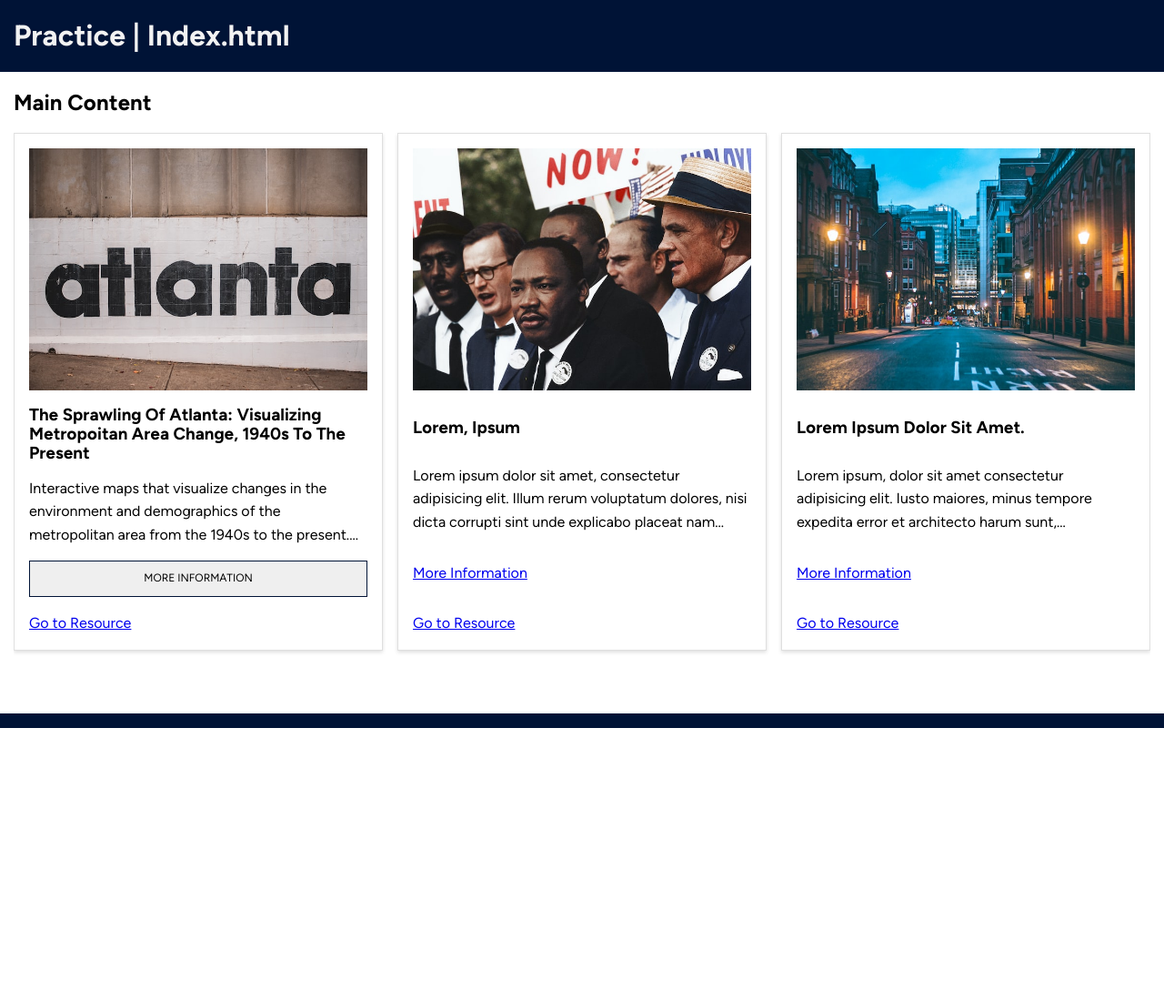
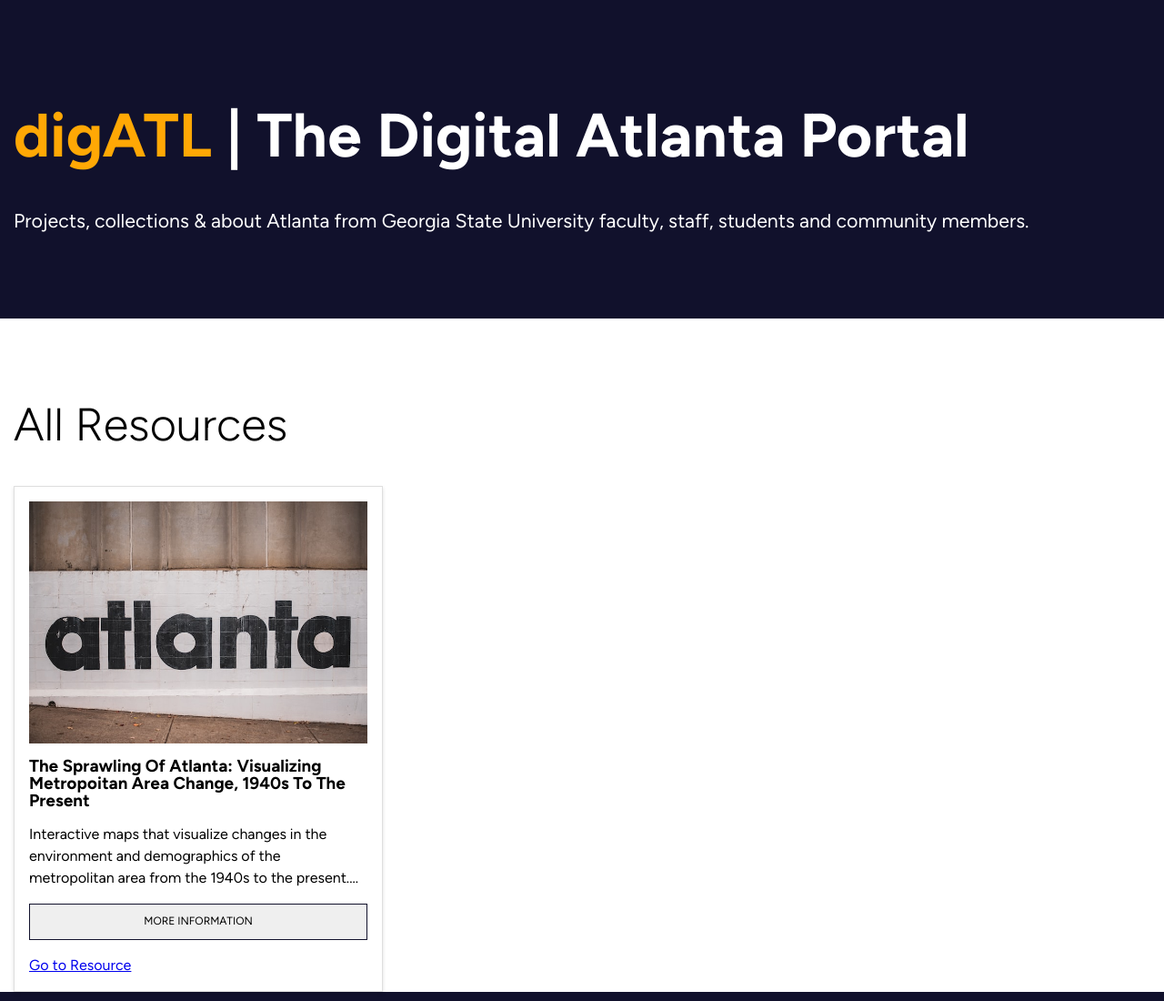
Before and after one commit to jbodnar2/practice, a PHP site: page /index.html in a window 1280 px wide. Shown: the whole page at 91% size. Before the commit the page ends 800 px from the top, so only its background shows below. Run offline with PHP 8.4, Linux system fonts and the light colour scheme.

Commit message:
Update stuff

```diff
--- a/css/style.css
+++ b/css/style.css
@@ -360,19 +360,29 @@
 }
 
 :root {
-  /* ***** Colors ***** */
-  --color-blue: #3f82ff;
-  --color-dark: #001336;
-  --color-gray: #737373;
-  --color-light-gray: #f2f2f2;
-  --color-white: #ffffff;
-  --color-yellow: #ffbc3f;
+  /* ----- Colors ----- */
+  --color-dark: hsl(240, 43%, 12%);
+  --color-base: hsl(249, 50%, 43%);
+  --color-light: hsl(249, 100%, 95%);
 
-  /* ***** Fonts ***** */
+  --color-accent: hsl(39, 100%, 51%);
+  --color-white: hsl(0, 0%, 100%);
+  --color-light-gray: hsl(0, 0%, 98%);
+
+  /* ----- Font sizing ----- */
+  --fs-site-title: 4.209rem;
+  --fs-biggest: 3.157rem;
+  --fs-bigger: 2.369rem;
+  --fs-big: 1.33rem;
+  --fs-normal: 1rem;
+  --fs-small: 0.75rem;
+
+  /* ----- Font family ----- */
   --font-base: "Figtree", system-ui, -apple-system, Segoe UI, Roboto, Ubuntu,
     Cantarell, Noto Sans, sans-serif, BlinkMacSystemFont, "Segoe UI", Roboto,
     Oxygen, Ubuntu, Cantarell, "Open Sans", "Helvetica Neue", sans-serif;
-  --font-size: 1rem;
+
+  /* ----- Font weights ----- */
   --fw-black: 900;
   --fw-extra-bold: 800;
   --fw-bold: 700;
@@ -381,10 +391,9 @@
   --fw-regular: 400;
   --fw-light: 300;
 
-  /* ***** Spacing ***** */
-  --line-height-body: 1.6;
-  --line-height-headings: 1.125;
-  --spacer-1: 1rem;
+  /* ----- Line Heights ----- */
+  --line-height-body: 1.5;
+  --line-height-headings: 1;
 }
 
 *,
@@ -394,27 +403,39 @@
 }
 
 body {
-  margin: 0;
   font-family: "Figtree", system-ui, -apple-system, Segoe UI, Roboto, Ubuntu,
     Cantarell, Noto Sans, sans-serif, BlinkMacSystemFont, "Segoe UI", Roboto,
     Oxygen, Ubuntu, Cantarell, "Open Sans", "Helvetica Neue", sans-serif;
   font-family: var(--font-base);
-  font-size: 1rem;
   font-size: var(--font-size);
-  line-height: 1.6;
+  line-height: 1.5;
   line-height: var(--line-height-body);
+}
+
+h1 {
+  font-size: 4.209rem;
+  font-size: var(--fs-site-title);
+  font-weight: 700;
+  font-weight: var(--fw-bold);
+}
+
+h2 {
+  font-size: 3.157rem;
+  font-size: var(--fs-biggest);
+  font-weight: 300;
+  font-weight: var(--fw-light);
 }
 
 h1,
 h2,
 h3 {
-  line-height: 1.125;
+  line-height: 1;
   line-height: var(--line-height-headings);
 }
 
-.grid {
+.parent-grid {
   display: grid;
-  grid-template-rows: auto auto 1fr auto;
+  grid-template-rows: 350px minmax(50px, auto) 1fr auto;
   min-height: 100vh;
 }
 
@@ -422,20 +443,100 @@
   margin: 0 auto;
   width: 99vw;
   max-width: 1250px;
-}
-
-.main {
-  /* See https://developer.mozilla.org/en-US/docs/Web/CSS/contain */
-  contain: content;
+  contain: layout;
 }
 
 .header,
 .footer {
-  background-color: #001336;
+  background-color: hsl(240, 43%, 12%);
   background-color: var(--color-dark);
-  color: #f2f2f2;
-  color: var(--color-light-gray);
-  min-height: 1rem;
-  min-height: var(--spacer-1);
-  contain: content;
+  color: hsl(0, 0%, 100%);
+  color: var(--color-white);
+  min-height: 1ch;
 }
+
+.header {
+  display: grid;
+  align-items: center;
+  justify-items: center;
+  place-items: center;
+}
+
+.header__tagline {
+  font-size: 1.33rem;
+  font-size: var(--fs-big);
+}
+
+.color-accent {
+  color: hsl(39, 100%, 51%);
+  color: var(--color-accent);
+}
+
+/* ----- utilities.css ----- */
+
+/* Use to set proportional vertical rhythm */
+
+.flow-content > * {
+  margin: 0;
+}
+
+.flow-content > * + * {
+  margin-top: 1rem;
+}
+
+.card-grid {
+  display: grid;
+  grid-template-columns: repeat(auto-fill, minmax(400px, 1fr));
+  grid-gap: 1rem;
+  gap: 1rem;
+  overflow: visible;
+}
+
+.card {
+  display: flex;
+  flex-direction: column;
+  justify-content: space-between;
+  padding: 1rem;
+  border: 1px solid hsla(0, 0%, 0%, 0.125);
+  box-shadow: 0px 2px 4px hsla(0, 0%, 0%, 0.125);
+}
+
+.card__image {
+  -o-object-fit: cover;
+  object-fit: cover;
+  max-width: 100%;
+}
+
+.card__title {
+  text-transform: capitalize;
+  font-weight: 700;
+  font-weight: var(--fw-bold);
+}
+
+.card__more-link {
+  display: inline-block;
+}
+
+.card__more-button {
+  text-decoration: none;
+  text-transform: uppercase;
+  font-size: 0.75rem;
+  font-size: var(--fs-small, 0.75rem);
+  border: 1px solid hsl(240, 43%, 12%);
+  border: 1px solid var(--color-dark);
+  display: block;
+  text-align: center;
+  padding: 1em;
+}
+
+.card__description {
+  display: -webkit-box;
+  overflow: hidden;
+  -webkit-line-clamp: 3;
+  -webkit-box-orient: vertical;
+}
+
+dialog::backdrop {
+  background: hsl(240, 43%, 12%);
+  background: var(--color-dark, hsla(240, 43%, 12%, 0.99));
+}
--- a/index.html
+++ b/index.html
@@ -8,213 +8,64 @@
     <title>Practice</title>
   </head>
 
-  <body>
-    <div class="grid">
+  <body class="parent-grid">
     <header class="header">
       <div class="container">
-          <h1>Practice | Index.html</h1>
+        <h1 class="header__title">
+          <span class="color-accent">digATL</span> | The Digital Atlanta Portal
+        </h1>
+        <p class="header__tagline">
+          Projects, collections &amp; about Atlanta from Georgia State
+          University faculty, staff, students and community members.
+        </p>
       </div>
     </header>
     <nav class="nav"></nav>
     <main class="main container">
-        <h2>Main Content</h2>
+      <h2>All Resources</h2>
       <!-- Main content -->
 
-        <style>
-          .resource-grid {
-            display: grid;
-            grid-template-columns: repeat(auto-fill, minmax(400px, 1fr));
-            gap: 1rem;
-            overflow: visible;
-          }
-
-          .resource-card {
-            display: flex;
-            flex-direction: column;
-            justify-content: space-between;
-            padding: 1rem;
-            border: 1px solid hsl(0 0% 0% / 0.125);
-            box-shadow: 0px 2px 4px hsl(0 0% 0% / 0.125);
-          }
-
-          .resource-card__image {
-            object-fit: cover;
-            max-width: 100%;
-          }
-
-          .resource-card__title {
-            text-transform: capitalize;
-            font-weight: var(--fw-bold);
-          }
-
-          .resource-card__more-link {
-            display: inline-block;
-          }
-
-          .resource-card__more-button {
-            text-decoration: none;
-            text-transform: uppercase;
-            font-size: var(--fs-small, 0.75rem);
-            border: 1px solid var(--color-dark);
-            display: block;
-            text-align: center;
-            padding: 1em;
-          }
-
-          .resource-card__description {
-            display: -webkit-box;
-            overflow: hidden;
-            -webkit-line-clamp: 3;
-            -webkit-box-orient: vertical;
-          }
-
-          .flow-content > * {
-            margin: 0;
-          }
-
-          .flow-content > * + * {
-            margin-top: 1rem;
-          }
-
-          dialog::backdrop {
-            background: hsl(0 0% 0% / 0.9);
-            color: red;
-          }
-        </style>
-
-        <div class="resource-grid">
-          <div class="resource-card flow-content">
-            <img
-              loading="lazy"
-              src="images/atl00.jpg"
-              alt=""
-              class="resource-card__image"
-            />
-            <h3 class="resource-card__title">
-              The Sprawling of Atlanta: Visualizing Metropoitan Area Change,
-              1940s to the Present
+      <div class="card-grid">
+        <div class="card flow-content">
+          <img loading="lazy" src="images/atl00.jpg" class="card__image" />
+          <h3 class="card__title">
+            The Sprawling of Atlanta: Visualizing Metropoitan Area Change, 1940s
+            to the Present
           </h3>
-            <p class="resource-card__description">
+          <p class="card__description">
             Interactive maps that visualize changes in the environment and
-              demographics of the metropolitan area from the 1940s to the
-              present. Explore aerial imagery overlays Lorem ipsum dolor sit
-              amet consectetur adipisicing elit. Hic harum fugit pariatur.
+            demographics of the metropolitan area from the 1940s to the present.
+            Explore aerial imagery overlays Lorem ipsum dolor sit amet
+            consectetur adipisicing elit. Hic harum fugit pariatur.
           </p>
 
-            <button class="resource-card__more-button" data-dialog="dialog01">
+          <button class="card__more-button" data-dialog="dialog01">
             More Information
           </button>
 
-            <a href="/" class="resource-card__resource-button"
-              >Go to Resource</a
-            >
+          <a href="/" class="card__resource-button">Go to Resource</a>
         </div>
 
         <dialog id="dialog01">
-            <h3 class="resource-card__title">
-              The Sprawling of Atlanta: Visualizing Metropoitan Area Change,
-              1940s to the Present
+          <h3 class="card__title">
+            The Sprawling of Atlanta: Visualizing Metropoitan Area Change, 1940s
+            to the Present
           </h3>
-            <p class="resource-card__description">
+          <p class="card__description">
             Interactive maps that visualize changes in the environment and
-              demographics of the metropolitan area from the 1940s to the
-              present. Explore aerial imagery overlays Lorem ipsum dolor sit
-              amet consectetur adipisicing elit. Hic harum fugit pariatur.
+            demographics of the metropolitan area from the 1940s to the present.
+            Explore aerial imagery overlays Lorem ipsum dolor sit amet
+            consectetur adipisicing elit. Hic harum fugit pariatur.
           </p>
         </dialog>
 
-          <script>
-            (function () {
-              document.addEventListener("click", (event) => {
-                event.preventDefault();
-
-                if (event.target.matches("dialog")) {
-                  event.target.close();
-                }
-
-                if (!event.target.matches("[data-dialog]")) return;
-                event.preventDefault();
-
-                const dialogId = event.target.dataset.dialog;
-                const dialog = document.querySelector(`#${dialogId}`);
-
-                dialog.showModal();
-              });
-            })();
-          </script>
-
-          <div class="resource-card flow-content">
-            <img
-              loading="lazy"
-              src="images/change00.jpg"
-              alt=""
-              class="resource-card__image"
-            />
-            <h3 class="resource-card__title">Lorem, Ipsum</h3>
-            <p class="resource-card__description">
-              Lorem ipsum dolor sit amet, consectetur adipisicing elit. Illum
-              rerum voluptatum dolores, nisi dicta corrupti sint unde explicabo
-              placeat nam quod necessitatibus consequuntur quidem vel delectus
-              ipsa consequatur doloremque labore neque quisquam tempora
-              obcaecati? Itaque provident fugit doloremque magni ad impedit
-              libero quo nam voluptatibus modi distinctio ut nobis illum ea ab
-              hic, quibusdam magnam ipsum corporis, at quod! Consequatur
-              facilis, id dolores nulla veritatis quam, vitae assumenda enim
-              velit consequuntur nemo dolorum labore? Reprehenderit sequi, vero
-              dolorem corporis consequuntur optio, animi, suscipit modi eligendi
-              voluptas ex reiciendis maxime porro? Deleniti totam consequuntur
-              ducimus eveniet, at, ipsum unde odio fugiat adipisci repellat ut
-              fugit nisi obcaecati sed quisquam itaque mollitia distinctio iusto
-              numquam eligendi tempore? Odit voluptas modi consequatur deserunt
-              adipisci repellat hic accusamus explicabo?
-            </p>
-
-            <a href="/" class="resource-card__more-link">More Information</a>
-
-            <a href="/" class="resource-card__resource-button"
-              >Go to Resource</a
-            >
-          </div>
-
-          <div class="resource-card flow-content">
-            <img
-              loading="lazy"
-              src="images/city00.jpg"
-              alt=""
-              class="resource-card__image"
-            />
-            <h3 class="resource-card__title">Lorem Ipsum Dolor Sit Amet.</h3>
-            <p class="resource-card__description">
-              Lorem ipsum, dolor sit amet consectetur adipisicing elit. Iusto
-              maiores, minus tempore expedita error et architecto harum sunt,
-              voluptatum necessitatibus laudantium dolore? Sit aliquid similique
-              non iure eius accusamus quibusdam doloribus animi assumenda nemo
-              dolorum tempora ab fuga, itaque saepe quis nobis officiis
-              aspernatur recusandae in harum ducimus dolorem autem quod.
-              Adipisci voluptatibus architecto numquam doloremque consequatur
-              itaque nesciunt earum odit rem pariatur sed, maxime illo officia
-              harum necessitatibus similique. Explicabo earum cupiditate dicta
-              soluta qui, placeat eligendi possimus quaerat consectetur cumque
-              ab dolorem sed quia commodi odio! Labore facere ea amet temporibus
-              assumenda. Quibusdam iusto repudiandae ipsam! Beatae minima fugit
-              accusantium adipisci consequuntur possimus ut, cupiditate iusto
-              officia sint maiores enim, sequi vitae est! Ipsum nam nostrum
-              delectus odio, dolores exercitationem at ipsa voluptatibus!
-            </p>
-
-            <a href="/" class="resource-card__more-link">More Information</a>
-
-            <a href="/" class="resource-card__resource-button"
-              >Go to Resource</a
-            >
-          </div>
+        <script></script>
       </div>
 
       <!-- Main Content End -->
-        <!-- <iframe src="html-includes/include-a.html" frameborder="0" allow="fullscreen" loading="lazy" onload="this.before(...(this.contentWindow.document.body||this.contentWindow.document).children);this.remove()"></iframe> -->
     </main>
     <footer class="footer"></footer>
-    </div>
+
     <script src="js/main.js" type="module"></script>
   </body>
 </html>
--- a/js/main.js
+++ b/js/main.js
@@ -0,0 +1,17 @@
+(function () {
+  document.addEventListener("click", (event) => {
+    event.preventDefault();
+
+    if (event.target.matches("dialog")) {
+      event.target.close();
+    }
+
+    if (!event.target.matches("[data-dialog]")) return;
+    event.preventDefault();
+
+    const dialogId = event.target.dataset.dialog;
+    const dialog = document.querySelector(`#${dialogId}`);
+
+    dialog.showModal();
+  });
+})();
```
Also changed, not shown: css/base/setup.css (deleted, +0 -43 lines), css/base/variables.css (deleted, +0 -27 lines), css/main.css (+5 -3 lines), css/src/cards.css (added, +50 -0 lines), css/src/setup.css (added, +60 -0 lines), css/src/utilities.css (added, +10 -0 lines), css/src/variables.css (added, +36 -0 lines), css/src/fonts.css (renamed from css/base/fonts.css). Lines whose indentation alone changed are shown as unchanged.
